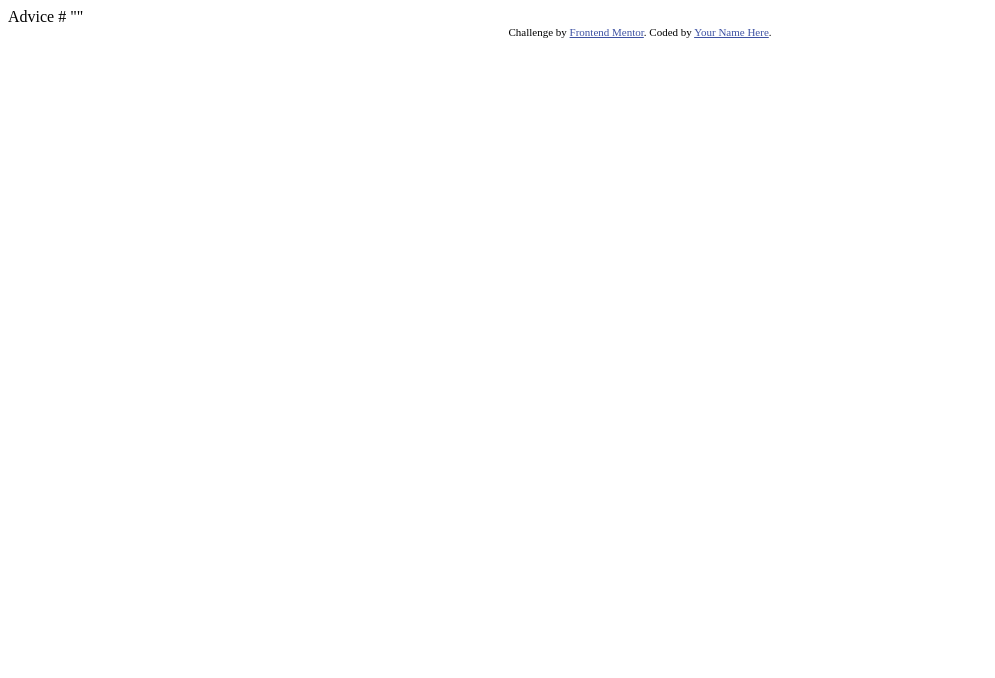
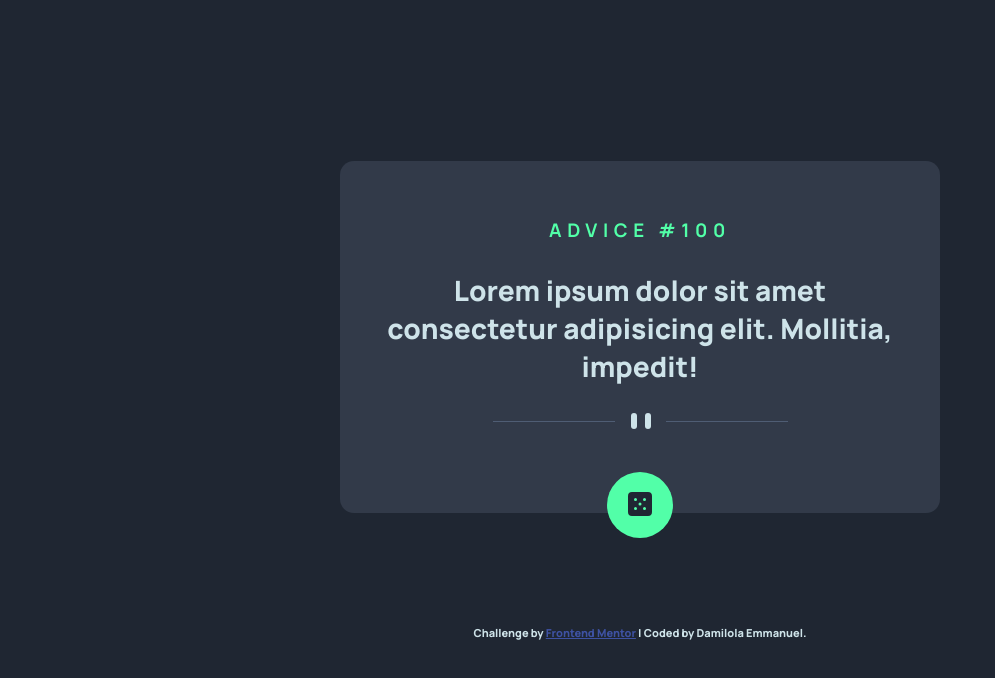
Before and after one commit to DAEM007/advice-generator, a plain HTML site: page index.html in a window 1280 px wide. Shown: the whole page, without its empty margins (0-995 px from the left). Drawn offline with Linux system fonts and the light colour scheme.

Commit message:
added updates to UI

```diff
--- a/index.html
+++ b/index.html
@@ -1,28 +1,42 @@
 <!DOCTYPE html>
 <html lang="en">
   <head>
-  <meta charset="UTF-8">
-  <meta name="viewport" content="width=device-width, initial-scale=1.0"> <!-- displays site properly based on user's device -->
+    <meta charset="UTF-8" />
+    <meta name="viewport" content="width=device-width, initial-scale=1.0" />
 
-  <link rel="icon" type="image/png" sizes="32x32" href="./images/favicon-32x32.png">
+    <link
+      rel="icon"
+      type="image/png"
+      sizes="32x32"
+      href="./images/favicon-32x32.png"
+    />
+    <link rel="stylesheet" href="styles/styles.css" />
 
     <title>Frontend Mentor | Advice generator app</title>
-
-  <!-- Feel free to remove these styles or customise in your own stylesheet 👍 -->
-  <style>
-    .attribution { font-size: 11px; text-align: center; }
-    .attribution a { color: hsl(228, 45%, 44%); }
-  </style>
   </head>
   <body>
-
-  Advice #<!-- Advice ID goes here -->
-
-  "<!-- Advice text goes here -->"
+    <!-- Advice card -->
+    <div class="advice-card">
+      <h6>Advice<span>#100</span></h6>
+      <p>
+        Lorem ipsum dolor sit amet consectetur adipisicing elit. Mollitia,
+        impedit!
+      </p>
+      <img src="./images/pattern-divider-mobile.svg" alt="pattern-divider">
+      <div class="dice-container">
+        <img src="./images/icon-dice.svg" alt="dice">
+      </div>
+    </div>
 
     <div class="attribution">
-    Challenge by <a href="https://www.frontendmentor.io?ref=challenge" target="_blank">Frontend Mentor</a>.
-    Coded by <a href="#">Your Name Here</a>.
+      Challenge by
+      <a href="https://www.frontendmentor.io?ref=challenge" target="_blank"
+        > Frontend Mentor</a
+      >
+      | Coded by <a href="https://github.com/daem007" target="_blank">
+      </a>
+        Damilola Emmanuel</a
+      >.
     </div>
   </body>
 </html>
--- a/styles/styles.css
+++ b/styles/styles.css
@@ -22,14 +22,78 @@
 
 html,
 body {
-  background: var(--Light-grayish-blue-neutral);
-  font-size: var(--font-body);
-  font-family: var(--font-family-body);
-  margin-block: 20px;
+  display: flex;
+  flex-direction: column;
+  justify-content: center;
+  align-items: center;
+  height: 100vh;
+  color: var(--Light-cyan);
+  font-size: var(--body-font-size);
+  font-family: var(--body-font-family);
+  font-weight: var(--body-weight);
+  background: var(--Dark-blue);
 }
 
 /* mobiles styles */
+.advice-card {
+  position: relative;
+  max-width: 600px;
+  margin-inline: 1rem;
+  display: flex;
+  flex-direction: column;
+  justify-content: center;
+  align-items: center;
+  text-align: center;
+  gap: 1rem;
+  padding: 2rem 1rem 3rem 1rem;
+  border-radius: 0.5rem;
+  background: var(--Dark-grayish-blue);
+}
+
+.advice-card h6 {
+  color: var(--Neon-green);
+  text-transform: uppercase;
+  letter-spacing: 0.2rem;
+}
+
+.advice-card h6 span {
+  margin-left: 0.3rem;
+}
+
+.advice-card .dice-container {
+  position: absolute;
+  bottom: -25px;
+  padding: 0.5rem 0.75rem;
+  border-radius: 50%;
+  cursor: pointer;
+  background: var(--Neon-green);
+  transition: 0.3s all ease;
+}
+
+.advice-card .dice-container:hover {
+  box-shadow: 0 0 30px 5px rgba(83, 255, 170, 0.5);
+  transform: scale(1.1);
+}
 
 /* footer styles */
+.attribution {
+  font-size: 11px;
+  text-align: center;
+  margin-top: 4rem;
+}
+
+.attribution a {
+  color: hsl(228, 45%, 44%);
+}
 
 /* desktop responsive styles */
+@media (min-width: 768px) {
+  html,
+  body {
+    padding: 0;
+  }
+
+  .advice-card {
+    margin-inline: auto;
+  }
+}
```
Lines whose indentation alone changed are shown as unchanged.
